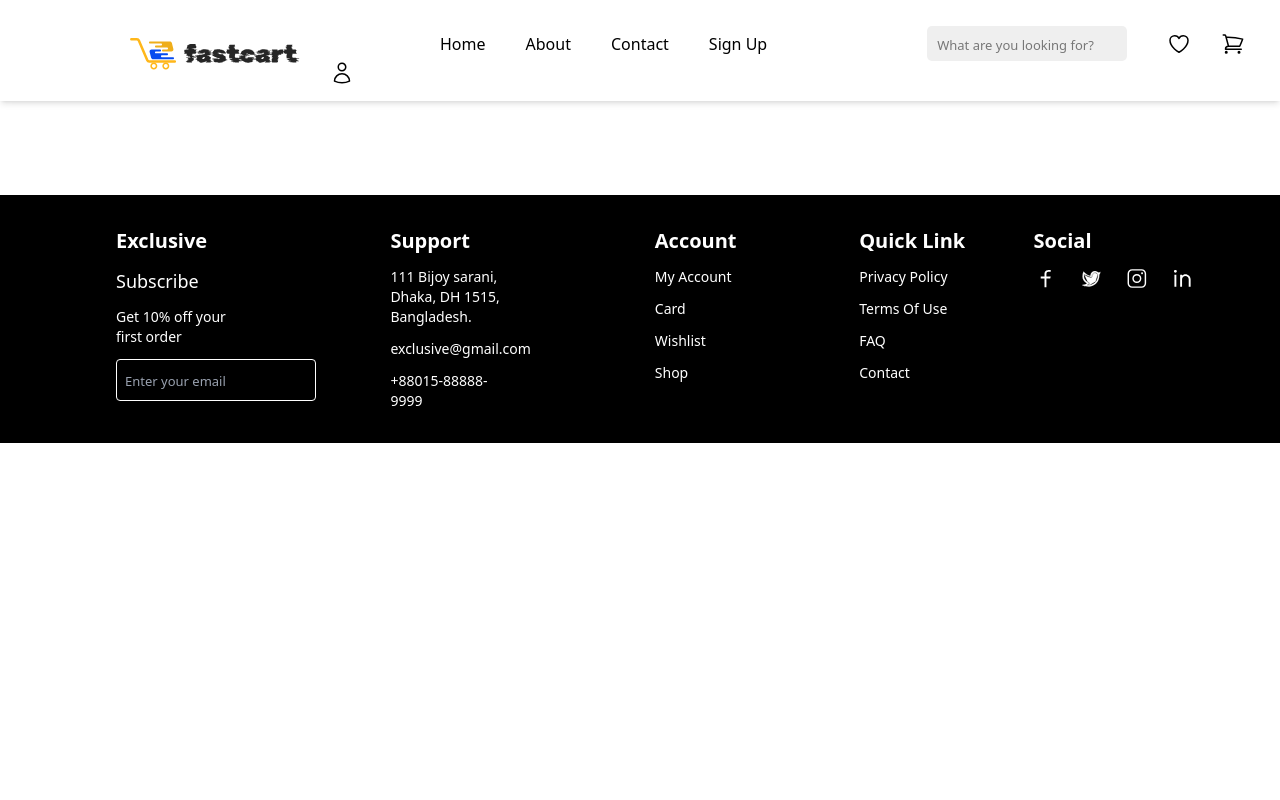
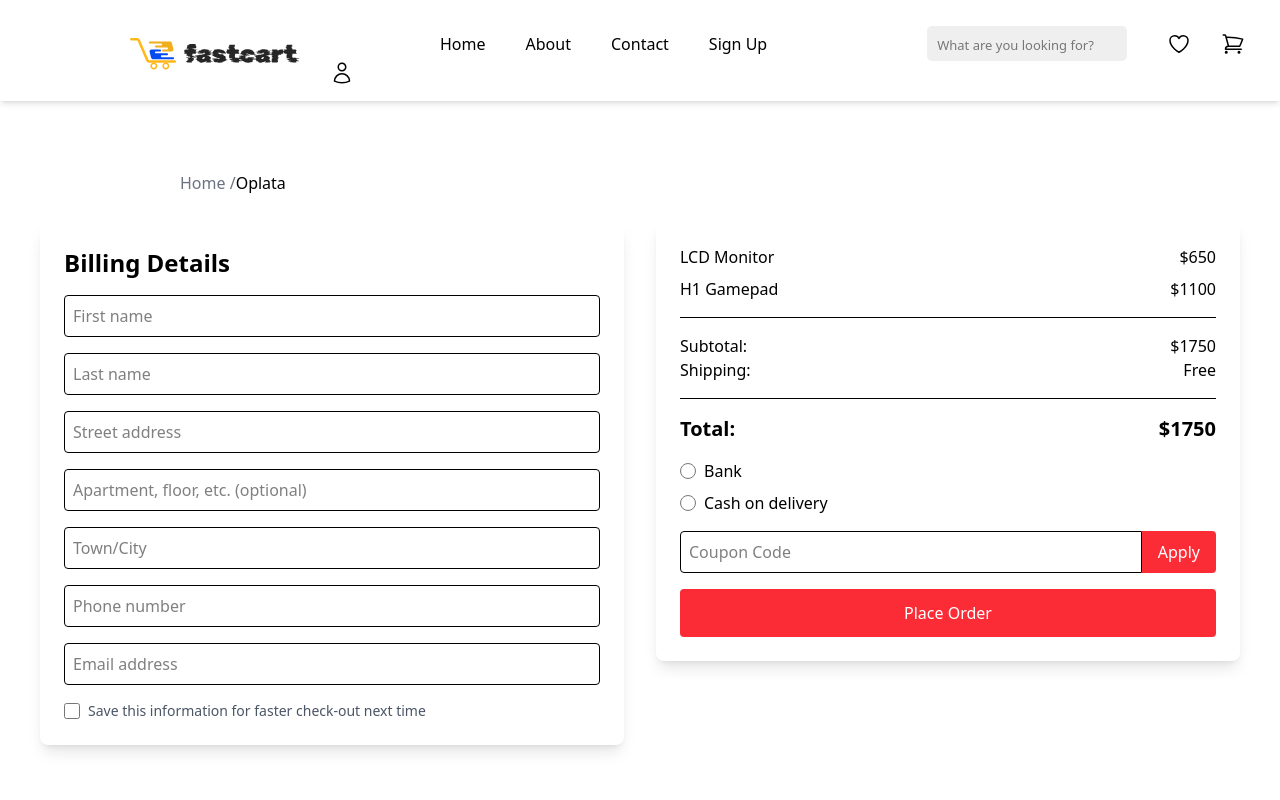
Before and after one commit to Mustafo-hacker/Internet-Magazine, a React (Vite) app: page /oplata in a window 1280 px wide. Shown: the top 800 px of the page. Built offline with nearby package versions, Linux system fonts and the light colour scheme.

Commit message:
new changes

```diff
--- a/src/pages/cart/Cart.jsx
+++ b/src/pages/cart/Cart.jsx
@@ -84,7 +84,9 @@ const Cart = () => {
         <p className="flex justify-between mt-2">Subtotal: <span>${subtotal}</span></p>
         <p className="flex justify-between">Shipping: <span>Free</span></p>
         <p className="flex justify-between font-bold text-lg mt-2">Total: <span>${subtotal}</span></p>
-        <button className="mt-4 w-full bg-red-500 text-white py-2 rounded cursor-pointer">Proceed to checkout</button>
+        <Link to="/oplata">
+          <button className="mt-4 w-full bg-red-500 text-white py-2 rounded cursor-pointer">Proceed to checkout</button>
+        </Link>
       </div>
     </div>
   );
--- a/src/pages/contact/Contact.jsx
+++ b/src/pages/contact/Contact.jsx
@@ -4,14 +4,14 @@ import { MdEmail } from 'react-icons/md';
 
 const Contact = () => {
   return (
-    <div className="p-10">
-      <div className="flex pl-[140px] pt-[110px]">
-        <h1 className='text-[gray]'>Home /</h1>
-        <h1>Profile</h1>
+    <div className="p-5 md:p-10">
+      <div className="flex pl-5 md:pl-[140px] pt-5 md:pt-[110px] max-[638px]:mt-[50px]">
+        <h1 className='text-gray-500'>Home /</h1>
+        <h1>Contact</h1>
       </div>
 
-      <div className="flex mt-8 space-x-8">
-        <div className="bg-white shadow-lg p-6 w-1/3 rounded-lg">
+      <div className="flex flex-col md:flex-row mt-8 space-y-8 md:space-y-0 md:space-x-8">
+        <div className="bg-white shadow-lg p-6 w-full md:w-1/3 rounded-lg">
           <div className="flex items-center space-x-4 mb-6">
             <div className="bg-red-500 p-3 rounded-full text-white">
               <FaPhoneAlt />
@@ -36,15 +36,14 @@ const Contact = () => {
           </div>
         </div>
 
-        {/* Contact Form */}
-        <div className="bg-white shadow-lg p-6 w-2/3 rounded-lg">
-          <div className="grid grid-cols-3 gap-4 mb-4">
+        <div className="bg-white shadow-lg p-6 w-full md:w-2/3 rounded-lg">
+          <div className="grid grid-cols-1 md:grid-cols-3 gap-4 mb-4">
             <input type="text" placeholder="Name" className="border p-2 rounded w-full" />
             <input type="email" placeholder="Email" className="border p-2 rounded w-full" />
             <input type="tel" placeholder="Phone" className="border p-2 rounded w-full" />
           </div>
           <textarea placeholder="Your Message" className="border p-2 rounded w-full h-32 mb-4"></textarea>
-          <button className="bg-red-500 ml-[735px] text-white px-6 py-2 rounded">Send Message</button>
+          <button className="bg-red-500 w-full md:w-auto md:ml-auto text-white px-6 py-2 rounded">Send Message</button>
         </div>
       </div>
     </div>
--- a/src/pages/oplata/Oplata.jsx
+++ b/src/pages/oplata/Oplata.jsx
@@ -1,9 +1,75 @@
-import React from 'react'
+import React from 'react';
 
 const Oplata = () => {
   return (
-    <div>Oplata</div>
-  )
-}
+    <div className="p-5 md:p-10 grid grid-cols-1 md:grid-cols-2 gap-8">
+      <div className="flex pl-5 md:pl-[140px] pt-5 md:pt-[110px] max-[638px]:mt-[50px]">
+        <h1 className='text-gray-500'>Home /</h1>
+        <h1>Oplata</h1>
+      </div>
 
-export default Oplata
+      <div className="bg-white shadow-lg p-6 mt-5 md:mt-40 rounded-lg w-full max-w-md md:max-w-none mx-auto">
+        <div className="border-b pb-4 mb-4">
+          <div className="flex justify-between mb-2">
+            <span>LCD Monitor</span>
+            <span>$650</span>
+          </div>
+          <div className="flex justify-between">
+            <span>H1 Gamepad</span>
+            <span>$1100</span>
+          </div>
+        </div>
+        <div className="border-b pb-4 mb-4">
+          <div className="flex justify-between">
+            <span>Subtotal:</span>
+            <span>$1750</span>
+          </div>
+          <div className="flex justify-between">
+            <span>Shipping:</span>
+            <span>Free</span>
+          </div>
+        </div>
+        <div className="flex justify-between text-xl font-semibold mb-4">
+          <span>Total:</span>
+          <span>$1750</span>
+        </div>
+
+        <div className="mb-4">
+          <label className="flex items-center space-x-2">
+            <input type="radio" name="payment" className="h-4 w-4" />
+            <span>Bank</span>
+          </label>
+          <label className="flex items-center space-x-2 mt-2">
+            <input type="radio" name="payment" className="h-4 w-4" />
+            <span>Cash on delivery</span>
+          </label>
+        </div>
+
+        <div className="flex mb-4">
+          <input type="text" placeholder="Coupon Code" className="border p-2 rounded-l w-full" />
+          <button className="bg-red-500 text-white px-4 py-2 rounded-r">Apply</button>
+        </div>
+
+        <button className="bg-red-500 text-white px-6 py-3 w-full rounded">Place Order</button>
+      </div>
+      <div className="bg-white shadow-lg p-6 mt-5 md:mt-[-470px] rounded-lg w-full max-w-md md:max-w-none mx-auto">
+        <h2 className="text-2xl font-semibold mb-4">Billing Details</h2>
+        <div className="space-y-4">
+          <input type="text" placeholder="First name" className="border p-2 rounded w-full" />
+          <input type="text" placeholder="Last name" className="border p-2 rounded w-full" />
+          <input type="text" placeholder="Street address" className="border p-2 rounded w-full" />
+          <input type="text" placeholder="Apartment, floor, etc. (optional)" className="border p-2 rounded w-full" />
+          <input type="text" placeholder="Town/City" className="border p-2 rounded w-full" />
+          <input type="tel" placeholder="Phone number" className="border p-2 rounded w-full" />
+          <input type="email" placeholder="Email address" className="border p-2 rounded w-full" />
+          <div className="flex items-center space-x-2">
+            <input type="checkbox" id="save-info" className="h-4 w-4 text-red-500" />
+            <label htmlFor="save-info" className="text-sm text-gray-600">Save this information for faster check-out next time</label>
+          </div>
+        </div>
+      </div>
+    </div>
+  );
+};
+
+export default Oplata;
--- a/src/pages/profile/Profile.jsx
+++ b/src/pages/profile/Profile.jsx
@@ -4,7 +4,7 @@ const Profile = () => {
   return (
     <div>
       <div className="flex pl-[140px] pt-[110px]">
-        <h1 className='text-[gray]'>Home /</h1>
+        <h1 className='text-[gray] max-[638px]:ml-[-115px]'>Home /</h1>
         <h1>Profile</h1>
       </div>
       <div className="max-w-4xl mx-auto mt-10 bg-white p-6 rounded-lg shadow-md">
```
